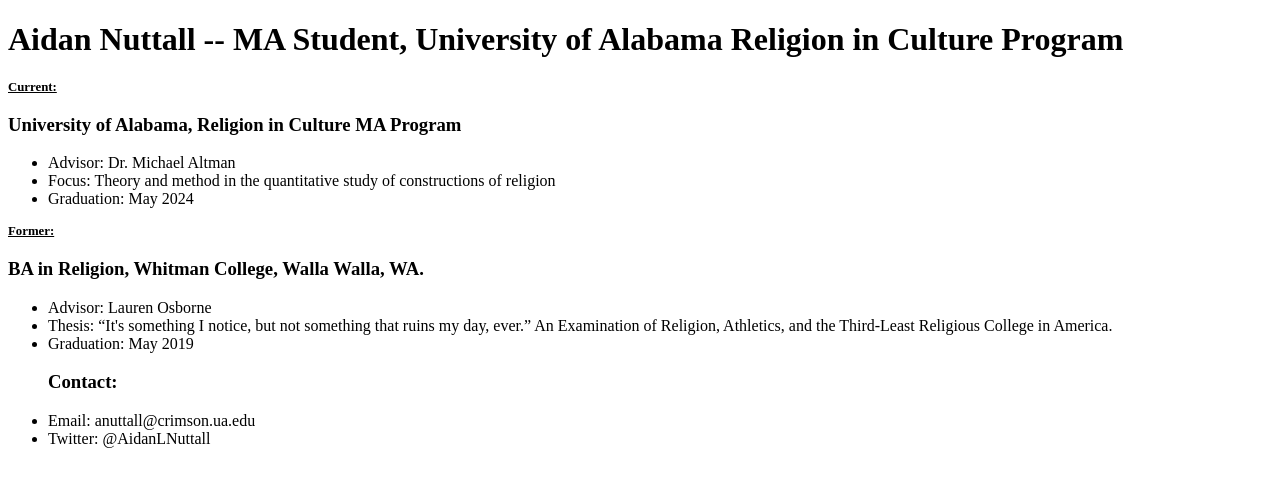
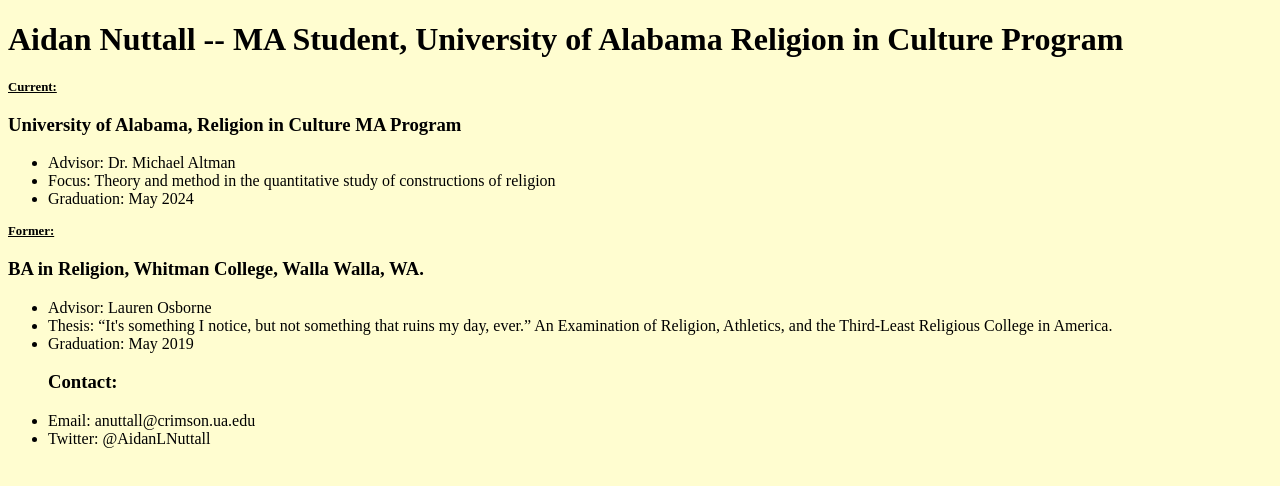
Before and after one commit to alnuttall/alnuttall.github.io, a plain HTML site: page index.html in a window 1280 px wide. Drawn offline with Linux system fonts and the light colour scheme.

Commit message:
Update styles.css

```diff
--- a/styles.css
+++ b/styles.css
@@ -1,7 +1,7 @@
 body {
     font-family: serif;
     color: black;
-    background-color: white;
+    background-color: #FFFDD0;
     text-align: left;
 }
 h2 {
```
